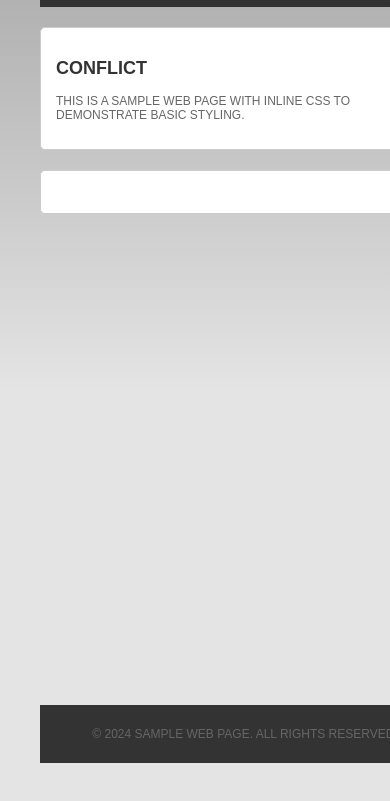
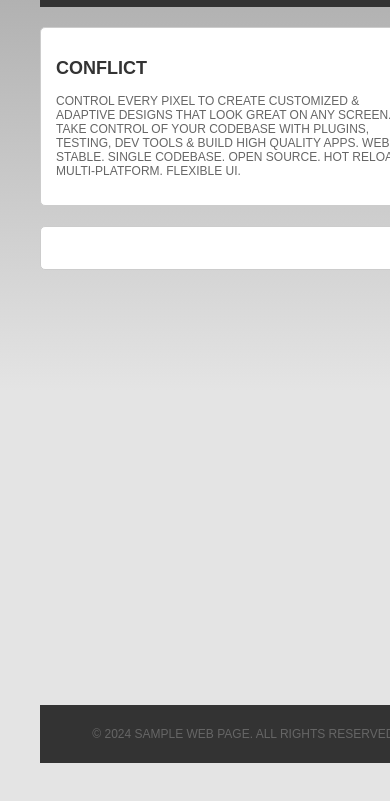
Before and after one commit to parimala1703/Internship-sample-app, a website: page www/index.html in a window 390 px wide. Shown: the part 81-882 px from the top of the page. Drawn offline with nearby package versions, Linux system fonts and the light colour scheme; some packages are replaced by stand-ins of ours; no server answers.

Commit message:
variation

```diff
--- a/www/index.html
+++ b/www/index.html
@@ -90,7 +90,7 @@
         <main>
             <article>
                 <h2>conflict</h2>
-                <p>This is a sample web page with inline CSS to demonstrate basic styling.</p>
+                <p>Control every pixel to create customized & adaptive designs that look great on any screen. Take control of your codebase with plugins, testing, dev tools & build high quality apps. Web Stable. Single Codebase. Open Source. Hot Reload. Multi-Platform. Flexible UI.</p>
             </article>
 
             <article>
```
